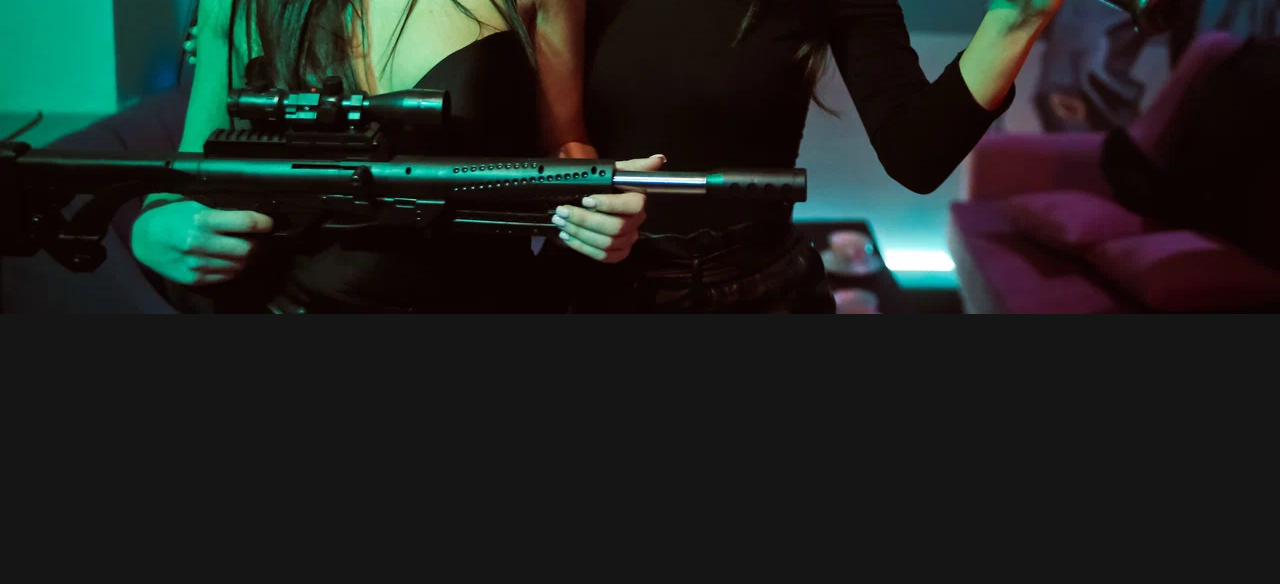
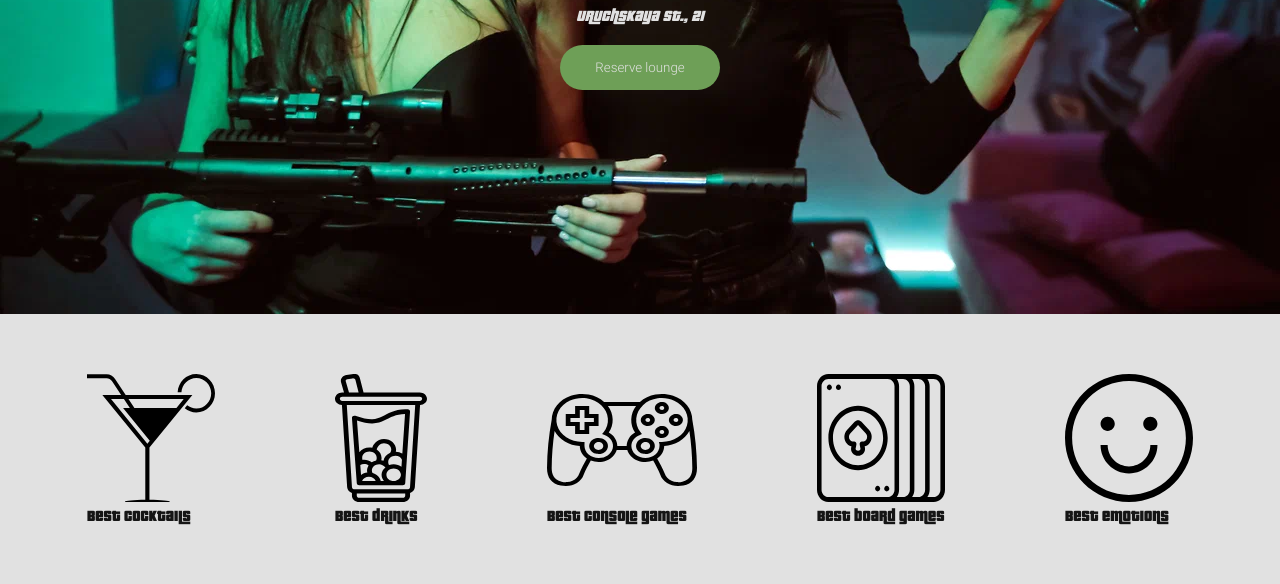
Before and after one commit to troubleShooter239/hookah-lounge-frontend, a plain HTML site: page index.html in a window 1280 px wide. Shown: the part 486-1070 px from the top of the page. Before the commit the page ends 800 px from the top, so only its background shows below. Drawn offline with Linux system fonts and the light colour scheme.

Commit message:
new css styles

```diff
--- a/index.html
+++ b/index.html
@@ -29,7 +29,7 @@
             </address>
         </header>
         <main>
-            <div class="container-with-background-img">
+            <section class="container-with-background-img">
                 <div class="reserve-container">
                     <img
                         src="./assets/common/logo.png"
@@ -37,10 +37,53 @@
                         width="420px"
                     />
                     <address><p>Uruchskaya st., 21</p></address>
-                    <a href="lounges.html"><button>Reserve lounge</button></a>
+                    <a href="lounges.html"
+                        ><button class="reserve-lounge-btn">
+                            Reserve lounge
+                        </button></a
+                    >
                 </div>
-            </div>
+            </section>
+            <section class="besties-container">
+                <div>
+                    <img
+                        src="./assets/common/besties icons/CoctaleGlass.svg"
+                        alt="cocktails"
+                    />
+                    <p>Best cocktails</p>
+                </div>
+                <div>
+                    <img
+                        src="./assets/common/besties icons/CoctaleCup.svg"
+                        alt="drinks"
+                    />
+                    <p>Best drinks</p>
+                </div>
+                <div>
+                    <img
+                        src="./assets/common/besties icons/GamePad.svg"
+                        alt="console games"
+                    />
+                    <p>Best console games</p>
+                </div>
+                <div>
+                    <img
+                        src="./assets/common/besties icons/Cards.svg"
+                        alt="board games"
+                    />
+                    <p>Best board games</p>
+                </div>
+                <div>
+                    <img
+                        src="./assets/common/besties icons/SnileEmojie.svg"
+                        alt="funny"
+                    />
+                    <p>Best emotions</p>
+                </div>
+            </section>
         </main>
-        <footer></footer>
+        <footer>
+
+		</footer>
     </body>
 </html>
--- a/styles/app.css
+++ b/styles/app.css
@@ -63,17 +63,22 @@ a {
 }
 
 .container-with-background-img {
+    display: flex;
     background-image: url("../assets/index/2telki.png");
     min-height: 100vh;
-    min-width: 100vw;
     background-size: cover;
+    justify-content: center;
+    align-items: center;
 }
 
-.reserve-container {
+.besties-container {
+    padding: 60px 60px;
     display: flex;
-    flex-direction: column;
-    align-items: center;
-    z-index: 10;
+    background-color: var(--white-color);
+    color: var(--black-color);
+    font-family: Pricedown;
+    justify-content: center;
+    gap: 120px;
 }
 
 :root {
--- a/styles/index.css
+++ b/styles/index.css
@@ -0,0 +1,12 @@
+.reserve-container {
+    display: flex;
+    flex-direction: column;
+    align-items: center;
+    gap: 21px;
+}
+
+.reserve-lounge-btn {
+    background-color: var(--green-color);
+    border-radius: 60px;
+    padding: 15px 35px;
+}
```
Also changed, not shown: assets/common/besties icons/Cards.svg (added), assets/common/besties icons/CoctaleCup.svg (added), assets/common/besties icons/CoctaleGlass.svg (added), assets/common/besties icons/GamePad.svg (added), assets/common/besties icons/SnileEmojie.svg (added), assets/entertainment icons/Cards.svg (deleted), assets/entertainment icons/CoctaleCup.svg (deleted), assets/entertainment icons/CoctaleGlass.svg (deleted), assets/entertainment icons/GamePad.svg (deleted), assets/entertainment icons/SnileEmojie.svg (deleted).
